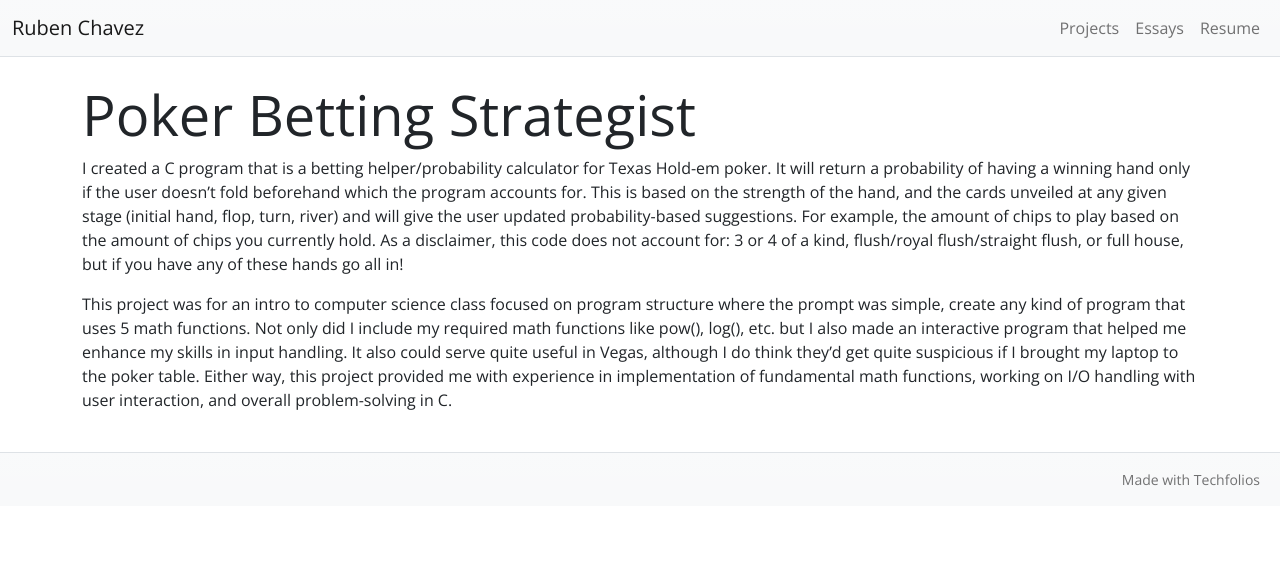
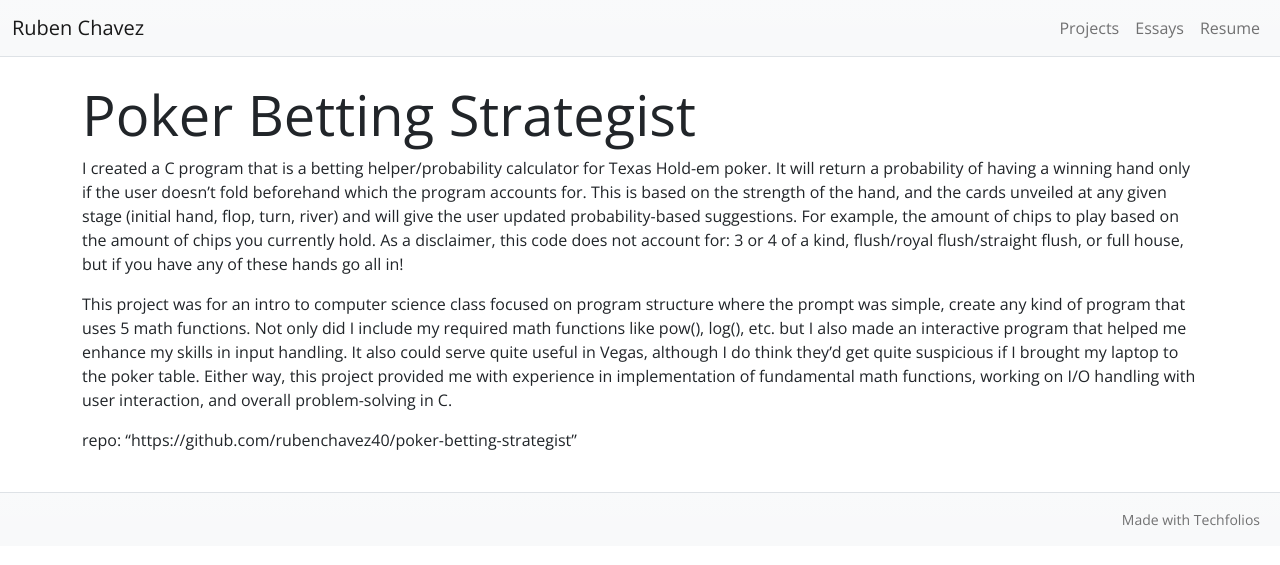
Before and after one commit to rubenchavez40/rubenchavez40.github.io, a Jekyll site: the page built from projects/pokerhelp.md, in a window 1280 px wide. Shown: the top 565 px of the page. Built offline with Jekyll 4.4.1, drawn with Linux system fonts in a browser that asks for light colours.

Commit message:
Update pokerhelp.md

```diff
--- a/projects/pokerhelp.md
+++ b/projects/pokerhelp.md
@@ -9,9 +9,10 @@ labels:
   - C
   - Programming
 summary: "I programmed a C project to help you stop losing your money in Vegas."
-repo: "https://github.com/rubenchavez40/poker-betting-strategist"
 ---
 
   I created a C program that is a betting helper/probability calculator for Texas Hold-em poker. It will return a probability of having a winning hand only if the user doesn't fold beforehand which the program accounts for. This is based on the strength of the hand, and the cards unveiled at any given stage (initial hand, flop, turn, river) and will give the user updated probability-based suggestions. For example, the amount of chips to play based on the amount of chips you currently hold. As a disclaimer, this code does not account for: 3 or 4 of a kind, flush/royal flush/straight flush, or full house, but if you have any of these hands go all in!
 
   This project was for an intro to computer science class focused on program structure where the prompt was simple, create any kind of program that uses 5 math functions. Not only did I include my required math functions like pow(), log(), etc. but I also made an interactive program that helped me enhance my skills in input handling. It also could serve quite useful in Vegas, although I do think they'd get quite suspicious if I brought my laptop to the poker table. Either way, this project provided me with experience in implementation of fundamental math functions, working on I/O handling with user interaction, and overall problem-solving in C.
+
+repo: "https://github.com/rubenchavez40/poker-betting-strategist"
```
